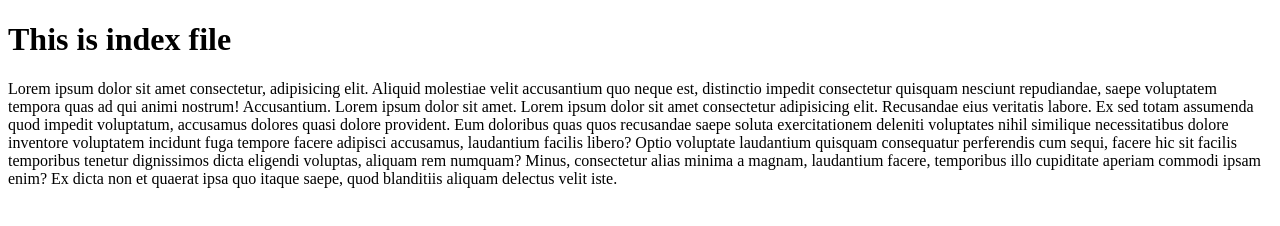
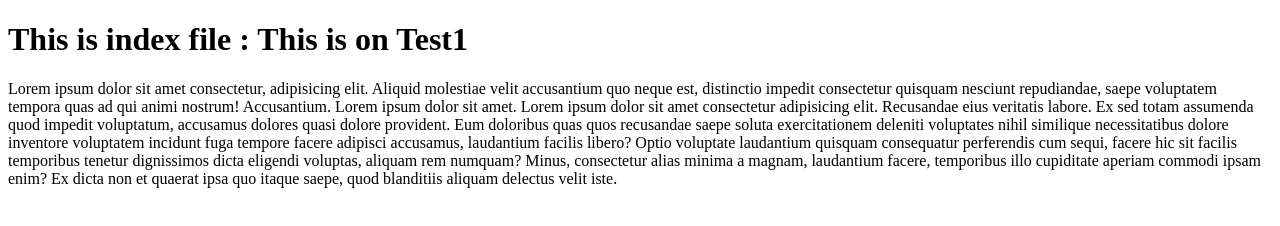
Before and after one commit to abhisharma1108/cupl, a plain HTML site: page Index.html in a window 1280 px wide. Drawn offline with Linux system fonts and the light colour scheme.

Commit message:
made changes on test1

```diff
--- a/Index.html
+++ b/Index.html
@@ -6,9 +6,10 @@
     <title>Document</title>
 </head>
 <body>
-<h1>This is index file</h1>
+<h1>This is index file : This is on Test1</h1>
 Lorem ipsum dolor sit amet consectetur, adipisicing elit. Aliquid molestiae velit accusantium quo neque est, distinctio impedit consectetur quisquam nesciunt repudiandae, saepe voluptatem tempora quas ad qui animi nostrum! Accusantium.
 Lorem ipsum dolor sit amet.
 Lorem ipsum dolor sit amet consectetur adipisicing elit. Recusandae eius veritatis labore. Ex sed totam assumenda quod impedit voluptatum, accusamus dolores quasi dolore provident. Eum doloribus quas quos recusandae saepe soluta exercitationem deleniti voluptates nihil similique necessitatibus dolore inventore voluptatem incidunt fuga tempore facere adipisci accusamus, laudantium facilis libero? Optio voluptate laudantium quisquam consequatur perferendis cum sequi, facere hic sit facilis temporibus tenetur dignissimos dicta eligendi voluptas, aliquam rem numquam? Minus, consectetur alias minima a magnam, laudantium facere, temporibus illo cupiditate aperiam commodi ipsam enim? Ex dicta non et quaerat ipsa quo itaque saepe, quod blanditiis aliquam delectus velit iste.
+
 </body>
 </html>
```
Also changed, not shown: ContactUs.html (+1 -0 lines), any.html (added).
